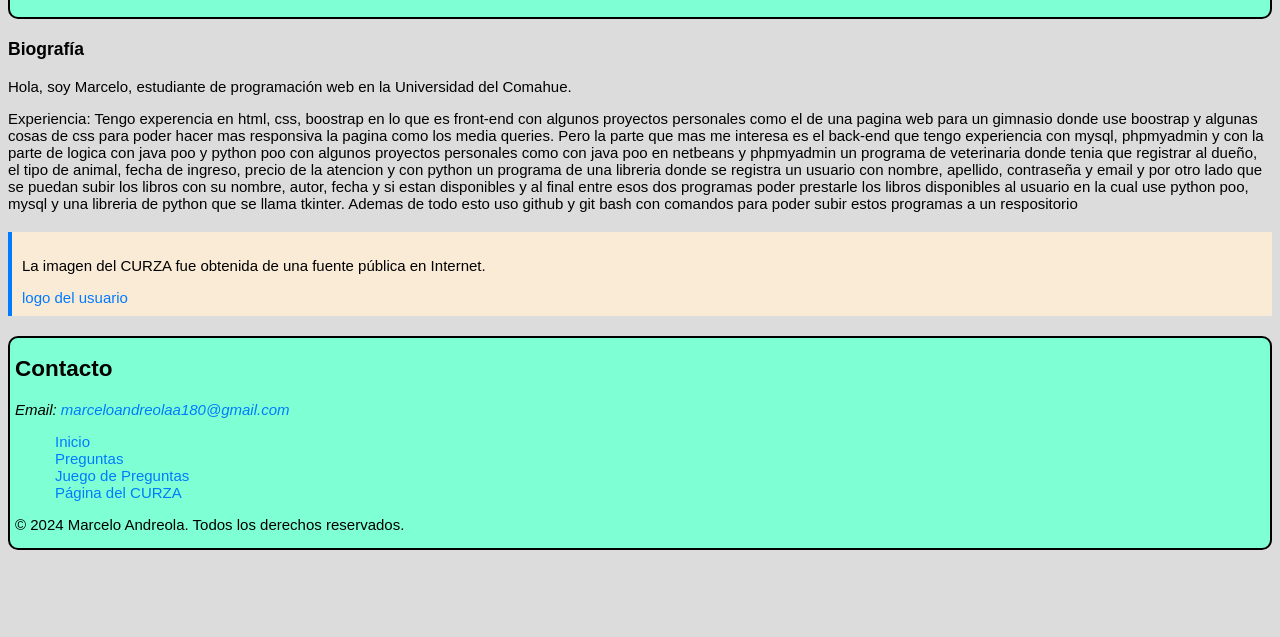
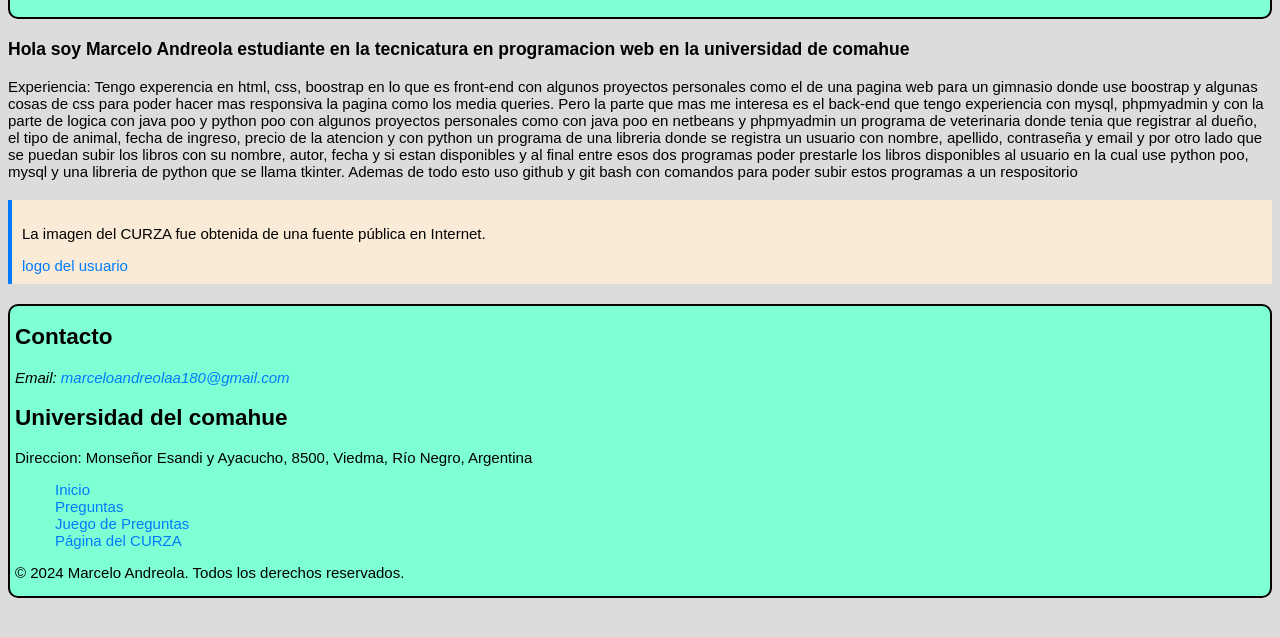
Before and after one commit to MarceloAndreola/programacion_estatica_lab_web_tp, a plain HTML site: page acerca_de.html in a window 1280 px wide. Shown: the part 149-786 px from the top of the page. Drawn offline with Linux system fonts and the light colour scheme; a web font is replaced by a local one.

Commit message:
prueba tp 2

```diff
--- a/acerca_de.html
+++ b/acerca_de.html
@@ -25,8 +25,7 @@
     </header>
 
     <main>
-        <h3>Biografía</h3>
-        <p>Hola, soy Marcelo, estudiante de programación web en la Universidad del Comahue.</p>
+        <h3>Hola soy Marcelo Andreola estudiante en la tecnicatura en programacion web en la universidad de comahue</h3>
         <p>Experiencia: Tengo experencia en html, css, boostrap en lo que es front-end con algunos proyectos personales como el de una pagina web para un gimnasio donde use boostrap y algunas cosas de css para poder hacer mas responsiva la pagina como los media queries. Pero la parte que mas me interesa es el back-end que tengo experiencia con mysql, phpmyadmin y con la parte de logica con java poo y python poo con algunos proyectos personales como con java poo en netbeans y phpmyadmin un programa de veterinaria donde tenia que registrar al dueño, el tipo de animal, fecha de ingreso, precio de la atencion y con python un programa de una libreria donde se registra un usuario con nombre, apellido, contraseña y email y por otro lado que se puedan subir los libros con su nombre, autor, fecha y si estan disponibles y al final entre esos dos programas poder prestarle los libros disponibles al usuario en la cual use python poo, mysql y una libreria de python que se llama tkinter. Ademas de todo esto uso github y git bash con comandos para poder subir estos programas a un respositorio</p>
     </main>
     <aside>
@@ -39,6 +38,10 @@
             <address>
                 <p>Email: <a href="#">marceloandreolaa180@gmail.com</a></p>
             </address>
+        </section>
+        <section>
+            <h2>Universidad del comahue</h2>
+            <p>Direccion: Monseñor Esandi y Ayacucho, 8500, Viedma, Río Negro, Argentina</p>
         </section>
         <nav>
             <ul>
```
